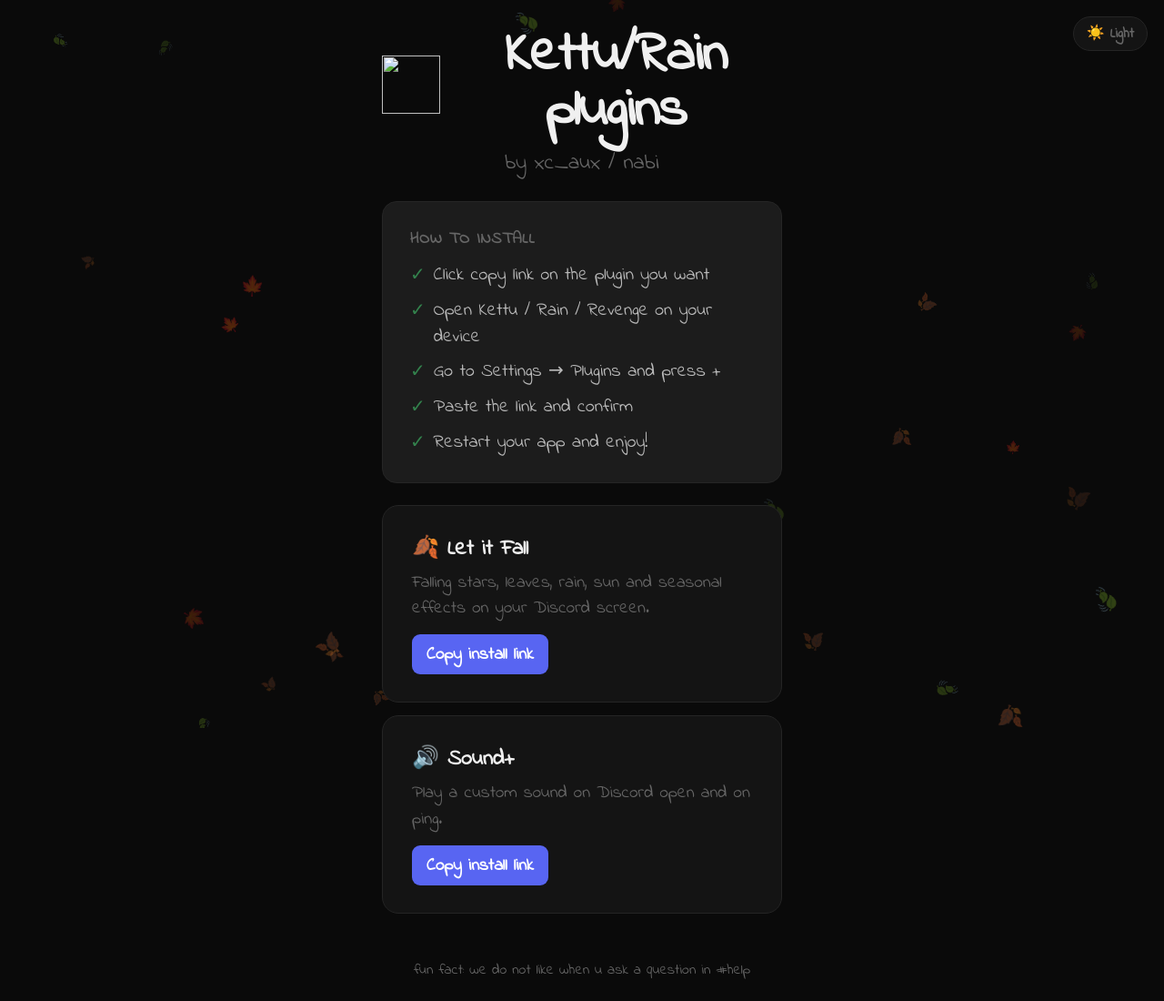
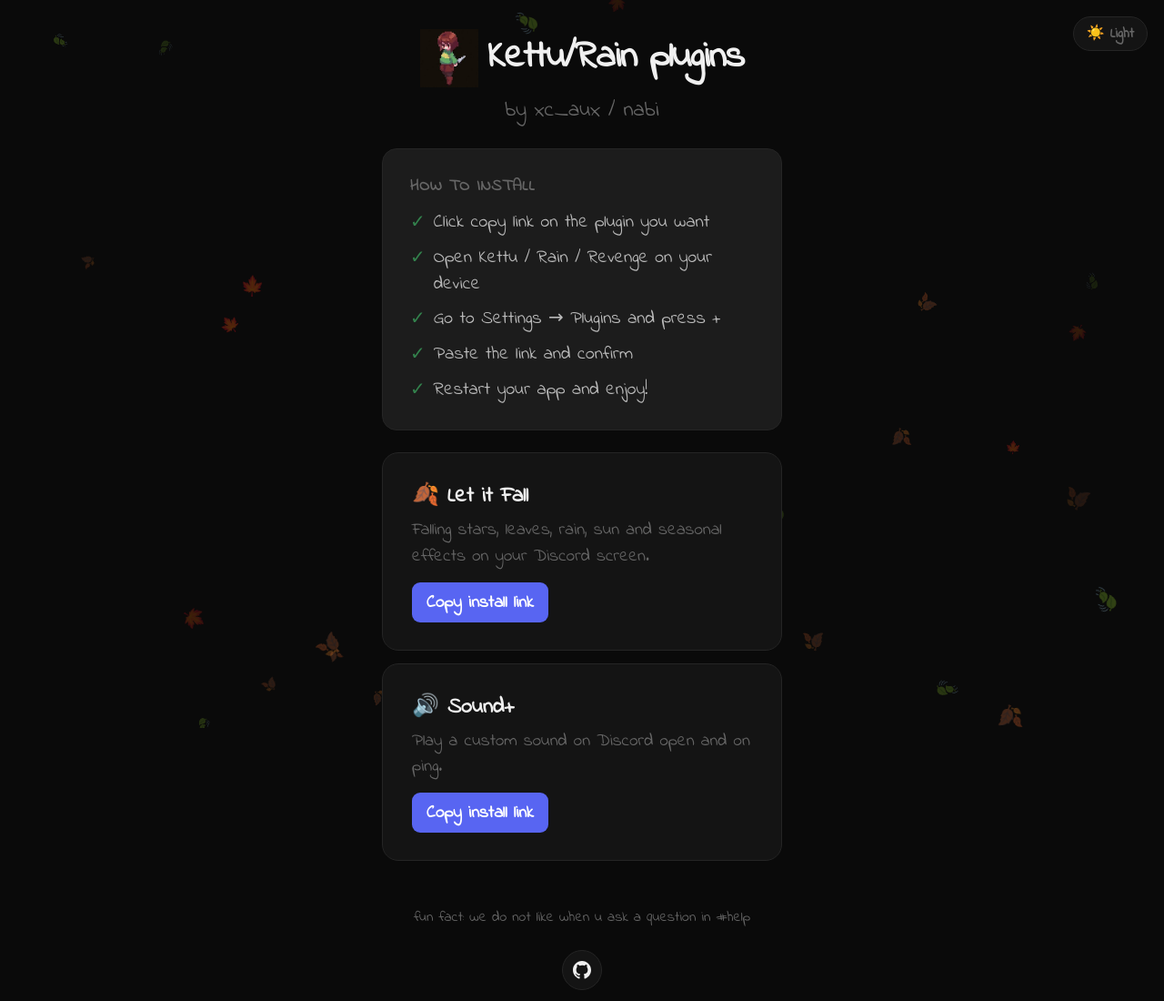
Before and after one commit to N-bi/kettu-plugins-2, a plain HTML site: page index.html in a window 1280 px wide. Shown: the top 1100 px of the page at 91% size. Drawn offline with Linux system fonts and the light colour scheme.

Commit message:
Update index.html

```diff
--- a/index.html
+++ b/index.html
@@ -88,7 +88,7 @@
     }
     .header h1 {
       font-family: 'Indie Flower', cursive;
-      font-size: 3.8rem; font-weight: 800;
+      font-size: 2.6rem; font-weight: 800;
       font-weight: 800;
       letter-spacing: -1px;
       line-height: 1;
@@ -191,7 +191,7 @@
 
   <div class="header">
     <h1>
-      <img src="raw.githubusercontent.com/N-bi/kettu-plugins-2/refs/heads/gh-pages/images.png" style="width:64px;height:64px;" />
+      <img src="https://raw.githubusercontent.com/N-bi/kettu-plugins-2/refs/heads/gh-pages/images.png" style="width:64px;height:64px;" />
       Kettu/Rain plugins
     </h1>
     <p>by xc_aux / nabi</p>
```
